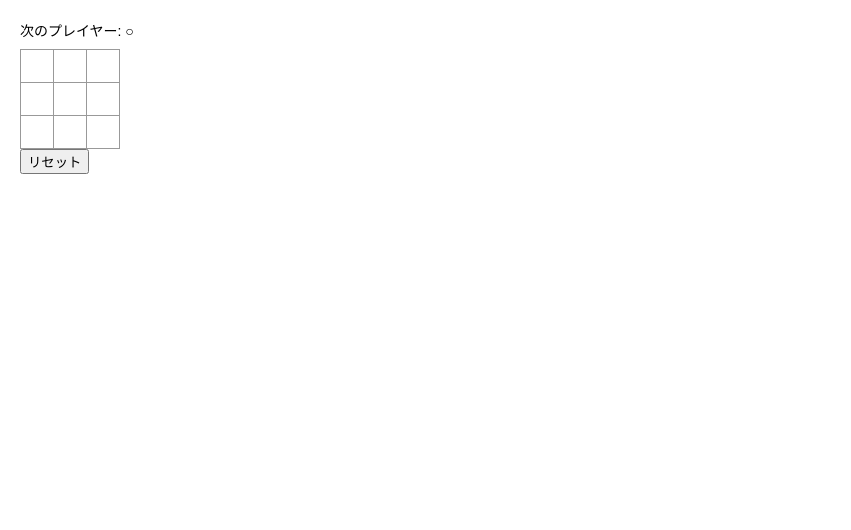
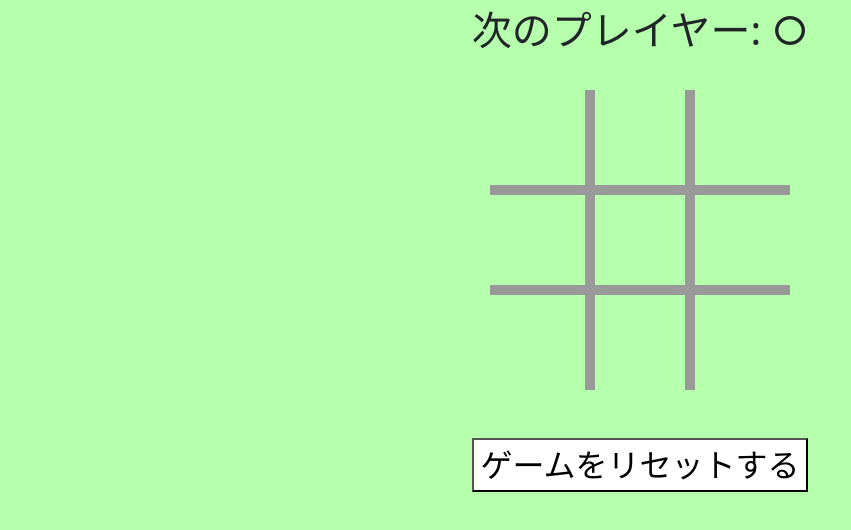
Before and after one commit to atsuki-t/tic-tac-toe, a React (Create React App) app: page / in a window 1280 px wide. Shown: the top 530 px of the page, without its empty margins (0-851 px from the left). Built offline with nearby package versions, Linux system fonts and the light colour scheme.

Commit message:
improve design

```diff
--- a/public/index.html
+++ b/public/index.html
@@ -5,6 +5,11 @@
     <meta charset="utf-8" />
     <link rel="stylesheet" href="%PUBLIC_URL%/style.css" />
     <title>Tic Tac Toe</title>
+    <link href="https://cdn.jsdelivr.net/npm/bootstrap@5.0.0-beta1/dist/css/bootstrap.min.css"
+      rel="stylesheet"
+      integrity="sha384-giJF6kkoqNQ00vy+HMDP7azOuL0xtbfIcaT9wjKHr8RbDVddVHyTfAAsrekwKmP1"
+      crossorigin="anonymous"
+    >
   </head>
   <body>
     <div id="root"></div>
--- a/public/style.css
+++ b/public/style.css
@@ -1,3 +1,7 @@
+* {
+  background-color: rgb(182, 255, 172);
+}
+
 body {
   font: 14px "Century Gothic", Futura, sans-serif;
   margin: 20px;
@@ -14,22 +18,56 @@ ol, ul {
 }
 
 .status {
-  margin-bottom: 10px;
+  margin-bottom: 30px;
+  font-size: 40px;
+  text-align: center;
 }
 
 .square {
-  background: #fff;
-  border: 1px solid #999;
+  border: 5px solid #999;
   float: left;
-  font-size: 24px;
+  font-size: 60px;
   font-weight: bold;
-  line-height: 34px;
-  height: 34px;
-  margin-right: -1px;
-  margin-top: -1px;
-  padding: 0;
+  line-height: 100px;
+  height: 100px;
   text-align: center;
-  width: 34px;
+  width: 100px;
+}
+
+.square-0 {
+  border-top: 0;
+  border-left: 0;
+}
+
+.square-1 {
+  border-top: 0;
+}
+
+.square-2 {
+  border-top: 0;
+  border-right: 0;
+}
+
+.square-3 {
+  border-left: 0;
+}
+
+.square-5 {
+  border-right: 0;
+}
+
+.square-6 {
+  border-bottom: 0;
+  border-left: 0;
+}
+
+.square-7 {
+  border-bottom: 0;
+}
+
+.square-8 {
+  border-bottom: 0;
+  border-right: 0;
 }
 
 .square:focus {
@@ -40,11 +78,6 @@ ol, ul {
   background: #ddd;
 }
 
-.game {
-  display: flex;
-  flex-direction: row;
-}
-
 .game-info {
   margin-left: 20px;
 }
--- a/src/Board.tsx
+++ b/src/Board.tsx
@@ -6,7 +6,7 @@ const Board: React.FC = () => {
   const [xIsNext, setxIsNext] = useState(false);
 
   const renderSquare = (number: number) => {
-    return <Square circleAndCross={squares[number]} onClick={() => handleClick(number)} />
+    return <Square circleAndCross={squares[number]} number={number} onClick={() => handleClick(number)} />
   }
 
   const handleClick = (i: number) => {
@@ -62,6 +62,8 @@ const Board: React.FC = () => {
   return (
     <div>
       <div className="status">{status}</div>
+      <div className="d-flex justify-content-center">
+        <div>
           <div className="board-row">
             {renderSquare(0)}
             {renderSquare(1)}
@@ -77,7 +79,11 @@ const Board: React.FC = () => {
             {renderSquare(7)}
             {renderSquare(8)}
           </div>
-      <button onClick={reset}>リセット</button>
+        </div>
+      </div>
+      <div className="d-flex justify-content-center mt-5">
+        <button onClick={reset} className="fs-2 bg-white">ゲームをリセットする</button>
+      </div>
     </div>
   );
 }
--- a/src/Square.tsx
+++ b/src/Square.tsx
@@ -2,13 +2,14 @@ import React from 'react';
 
 type Props = {
   circleAndCross: 'X' | 'O' | '';
+  number: number;
   onClick: any;
 }
 
 const Square: React.FC<Props> = (props) => {
   return (
     <button
-      className="square"
+      className={'square square-' + props.number}
       onClick={() => props.onClick()}
     >
       {props.circleAndCross}
--- a/src/TicTacToe.tsx
+++ b/src/TicTacToe.tsx
@@ -3,13 +3,9 @@ import Board from './Board';
 
 const TicTacToe: React.FC = () => {
   return (
-    <div className="game">
+    <div className="d-flex justify-content-center">
       <div className="game-board">
         <Board />
-      </div>
-      <div className="game-info">
-        <div>{/* status */}</div>
-        <ol>{/* TODO */}</ol>
       </div>
     </div>
   );
```
Lines whose indentation alone changed are shown as unchanged.
